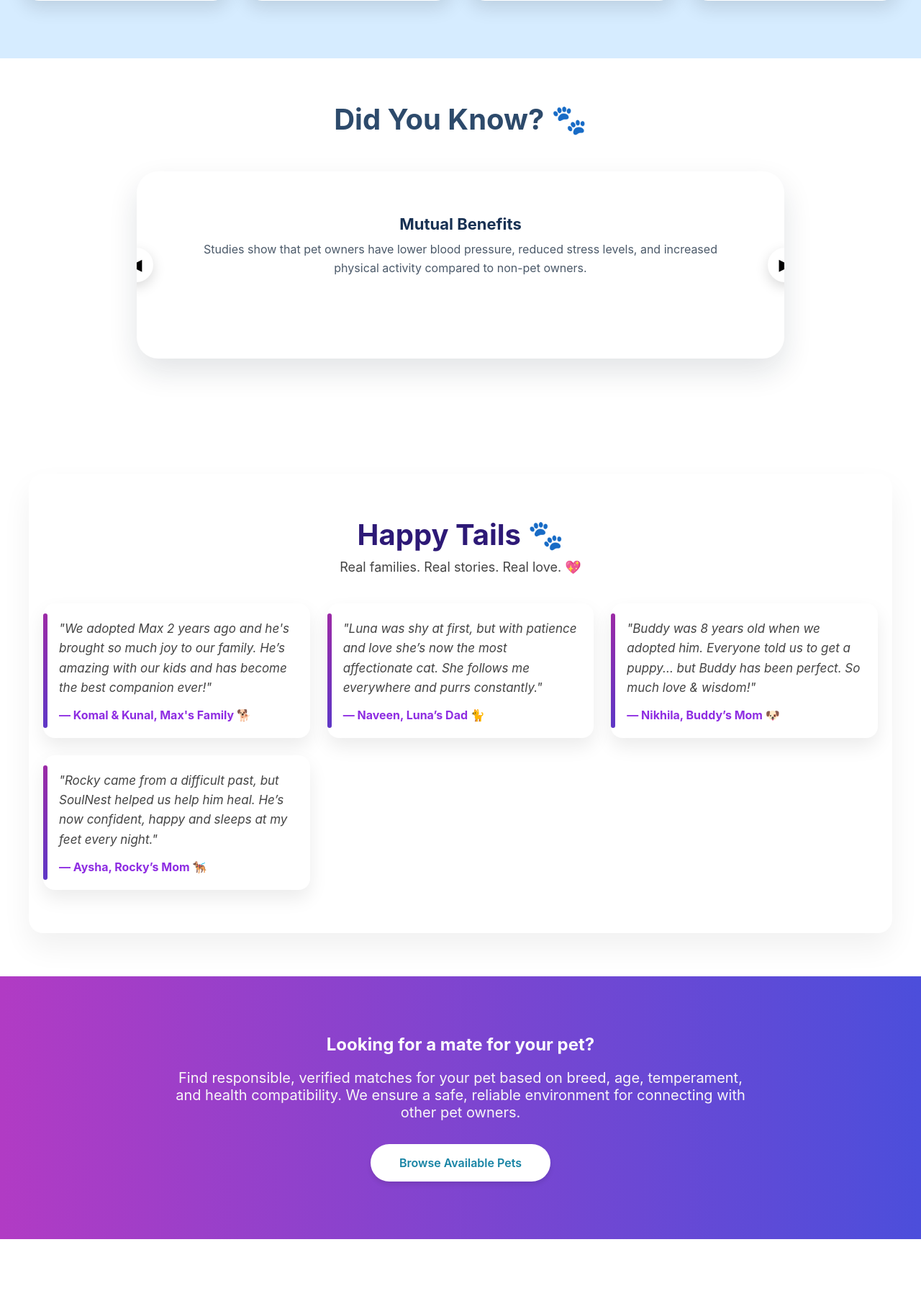
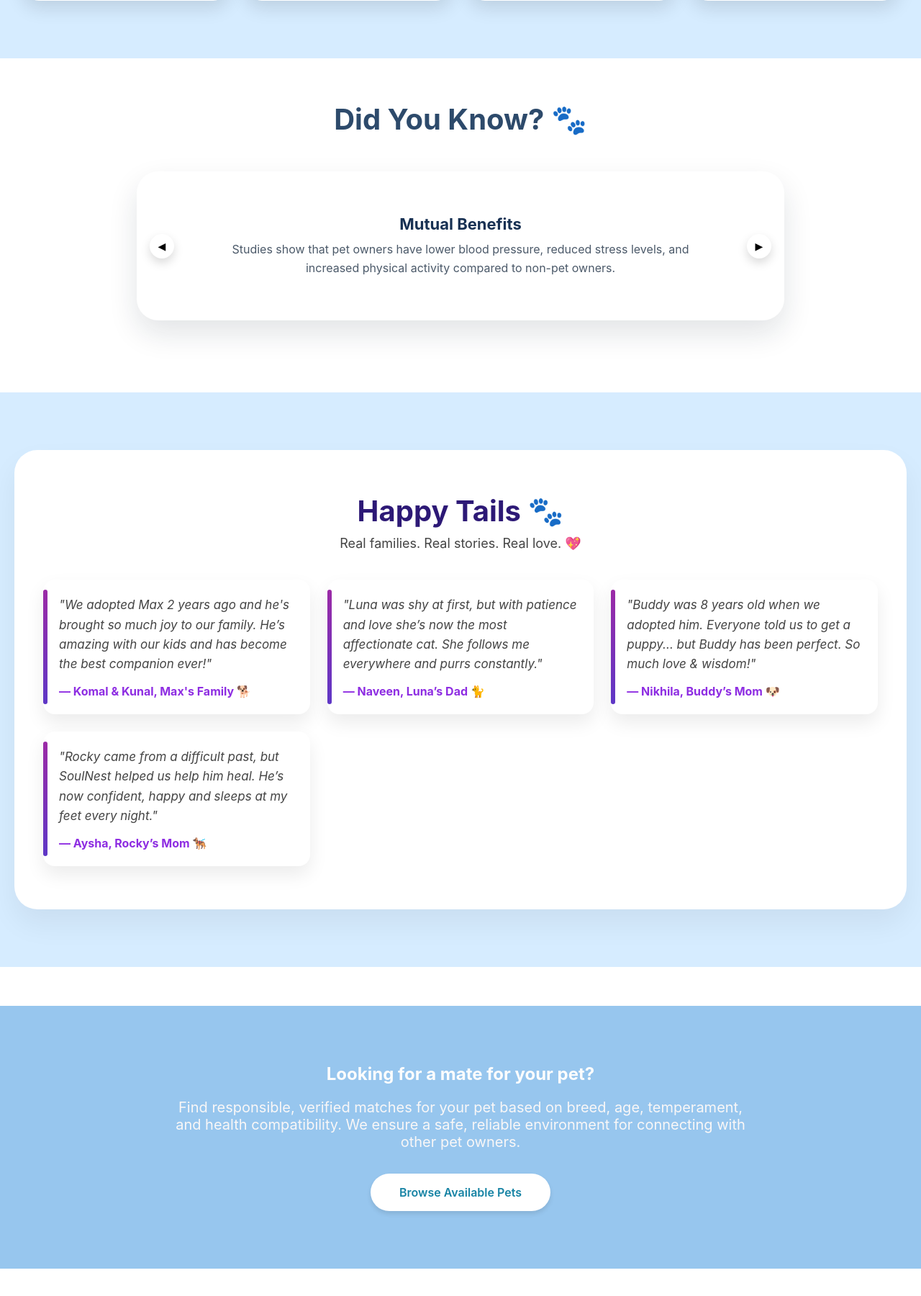
Before and after one commit to Gayathri-Manoj2005/SoulNest1, a Flask app: page / in a window 1280 px wide. Shown: the part 1920-3720 px from the top of the page at 72% size. After the commit the page ends 3682 px from the top, so only its background shows below. Run offline with Flask 3, Linux system fonts and the light colour scheme.

Commit message:
your message

```diff
--- a/static/style.css
+++ b/static/style.css
@@ -305,8 +310,6 @@ html, body {
 
         section {
             padding: 5rem 2rem;
-            max-width: 1280px;
-            margin: 0 auto;
         }
 
         section h2 {
@@ -449,7 +452,7 @@ html, body {
 
         /* CTA Section */
         .cta-section {
-            background: linear-gradient(to right, #B13BC4, #4C4EDB);
+            background: rgb(151, 198, 238);
             color: rgb(249, 247, 247);
             text-align: center;
             padding: 5rem 2rem;
@@ -486,29 +489,36 @@ html, body {
   text-align: center;
 }
 
+/* Outer card */
 .fun-slider {
   position: relative;
   max-width: 900px;
-  height: 260px;
   margin: 40px auto;
   background: #ffffff;
   border-radius: 30px;
-  padding: 40px;
+  padding: 50px 80px;
   box-shadow: 0 18px 40px rgba(15, 35, 52, 0.12);
-  overflow: hidden;
 }
 
-/* Track moves horizontally */
+/* 🔥 VIEWPORT — hides other slides */
+.fun-viewport {
+  overflow: hidden;
+  width: 100%;
+}
+
+/* Track */
 .fun-track {
   display: flex;
   transition: transform 0.6s ease;
 }
 
-/* Single slide */
+/* Slide */
 .fun-card {
   flex: 0 0 100%;
-  padding: 20px 40px;
+  width: 100%;
+  padding: 10px 30px;
   box-sizing: border-box;
+  text-align: center;
 }
 
 .fun-card h3 {
@@ -521,6 +531,7 @@ html, body {
   font-size: 16px;
   line-height: 1.6;
   color: #4b5969;
+  max-width: 100%;
 }
 
 /* Arrows */
@@ -528,24 +539,35 @@ html, body {
   position: absolute;
   top: 50%;
   transform: translateY(-50%);
+
+  width: 34px;
+  height: 34px;
+  font-size: 14px;
+
+  border-radius: 50%;
+  background: #ffffff;
   border: none;
-  width: 48px;
-  height: 48px;
-  border-radius: 50%;
-  background: white;
-  font-size: 22px;
-  box-shadow: 0 6px 18px rgba(0,0,0,0.15);
   cursor: pointer;
+
+  display: flex;
+  align-items: center;
+  justify-content: center;
+
+  box-shadow: 0 6px 14px rgba(0,0,0,0.15);
+  z-index: 10;
 }
 
-.fun-arrow-left { left: -25px; }
-.fun-arrow-right { right: -25px; }
+.fun-arrow-left {
+  left: 18px;
+}
+
+.fun-arrow-right {
+  right: 18px;
+}
 
 .fun-arrow:hover {
   transform: translateY(-50%) scale(1.1);
 }
-
-
 
         /* Quick Navigation Menu */
         .quick-nav {
@@ -704,13 +721,15 @@ html, body {
 
 /* ⭐ SUCCESS STORIES SECTION ⭐ */
 .success-section {
+    max-width: 1280px;
+    margin: 0 auto;
     background: #ffffff;
-    padding: 60px 20px;
-    border-radius: 20px;
+    padding: 60px 40px;
+    border-radius: 32px;
     box-shadow: 0 20px 40px rgba(0,0,0,0.06);
-    max-width: 1200px;
-    margin: 60px auto;
 }
+
+
 
 .section-title {
     text-align: center;
@@ -731,7 +750,10 @@ html, body {
     display: grid;
     grid-template-columns: repeat(auto-fit, minmax(280px, 1fr));
     gap: 24px;
+    justify-content: center;
 }
+
+
 
 .story-card {
     background: #fff;
@@ -764,3 +786,25 @@ html, body {
     font-weight: bold;
     color: #8e2de2;
 }
+
+.success-bg {
+    width: 100%;
+    background: rgb(214, 236, 255);
+    padding: 80px 20px;
+}
+
+
+.stories-grid {
+    display: grid;
+    grid-template-columns: repeat(auto-fit, minmax(280px, 1fr));
+    gap: 24px;
+    align-items: start;
+    justify-content: center;
+
+}
+
+/* White gap between blue & violet sections */
+.section-divider {
+  height: 54px;        /* adjust gap size */
+  background: #ffffff;
+}
--- a/templates/home.html
+++ b/templates/home.html
@@ -144,9 +144,14 @@
   <h2>Did You Know? 🐾</h2>
 
   <div class="fun-slider">
+
+    <!-- LEFT ARROW -->
     <button class="fun-arrow fun-arrow-left" onclick="changeFunSlide(-1)">◀</button>
 
+    <!-- 🔥 ADD THIS WRAPPER -->
+    <div class="fun-viewport">
       <div class="fun-track">
+
         <!-- Slide 1 -->
         <div class="fun-card">
           <h3>Mutual Benefits</h3>
@@ -180,20 +185,28 @@
           <h3>Kids & Pets</h3>
           <p>Children who grow up with pets often develop better empathy, responsibility, and social skills.</p>
         </div>
+
+      </div>
     </div>
 
+
+    <!-- RIGHT ARROW -->
     <button class="fun-arrow fun-arrow-right" onclick="changeFunSlide(1)">▶</button>
+
   </div>
 </section>
 
-<!-- ⭐ HAPPY TAILS / SUCCESS STORIES SECTION ⭐ -->
-<section id="success-stories" class="success-section">
+
+<!-- BLUE BACKGROUND WRAPPER -->
+<section class="success-bg">
+
+  <!-- WHITE CONTENT BOX -->
+  <div id="success-stories" class="success-section">
       <h2 class="section-title">Happy Tails 🐾</h2>
       <p class="section-subtitle">Real families. Real stories. Real love. 💖</p>
 
         <div class="stories-grid">
 
-        <!-- Story 1 -->
             <div class="story-card">
                 <p class="story-text">
                     "We adopted Max 2 years ago and he's brought so much joy to our family.
@@ -202,7 +215,6 @@
                 <p class="story-author">— Komal & Kunal, Max's Family 🐕</p>
             </div>
 
-        <!-- Story 2 -->
             <div class="story-card">
                 <p class="story-text">
                     "Luna was shy at first, but with patience and love she’s now the
@@ -211,7 +223,6 @@
                 <p class="story-author">— Naveen, Luna’s Dad 🐈</p>
             </div>
 
-        <!-- Story 3 -->
             <div class="story-card">
                 <p class="story-text">
                     "Buddy was 8 years old when we adopted him. Everyone told us to
@@ -220,7 +231,6 @@
                 <p class="story-author">— Nikhila, Buddy’s Mom 🐶</p>
             </div>
 
-        <!-- Story 4 -->
             <div class="story-card">
                 <p class="story-text">
                     "Rocky came from a difficult past, but SoulNest helped us help him heal.
@@ -232,6 +242,9 @@
         </div>
     </section>
 
+</section>
+
+    <div class="section-divider"></div>
 
 
         <!-- Call to Action -->
@@ -254,9 +267,9 @@
             <span class="quick-nav-icon">👥</span>
             <span class="quick-nav-label">connect</span>
         </button>
-        <button class="quick-nav-item" onclick="scrollToSection('statistics')">
+        <button class="quick-nav-item" onclick="scrollToSection('tips')">
             <span class="quick-nav-icon">📊</span>
-            <span class="quick-nav-label">Statistics</span>
+            <span class="quick-nav-label">Tips</span>
         </button>
         <button class="quick-nav-item" onclick="scrollToSection('fun-facts')">
             <span class="quick-nav-icon">💡</span>
@@ -268,10 +281,7 @@
         </button>
     </div>
 
-    <!-- Footer -->
-    <footer>
-        <p>&copy; 2025 SoulNest. All rights reserved. Made with 💖 for pets in need.</p>
-    </footer>
+
 <script>
 
         // Scroll to section
```
Also changed, not shown: other parts of static/style.css (+19 -19 lines), static/adopt-style.css (+1 -25 lines), static/boarding.css (+7 -2 lines), static/foods.css (+8 -4 lines), templates/adopt.html (+4 -35 lines), templates/base.html (+13 -0 lines), templates/boarding.html (+13 -14 lines), templates/foods.html (+11 -8 lines). Lines whose indentation alone changed are shown as unchanged.
